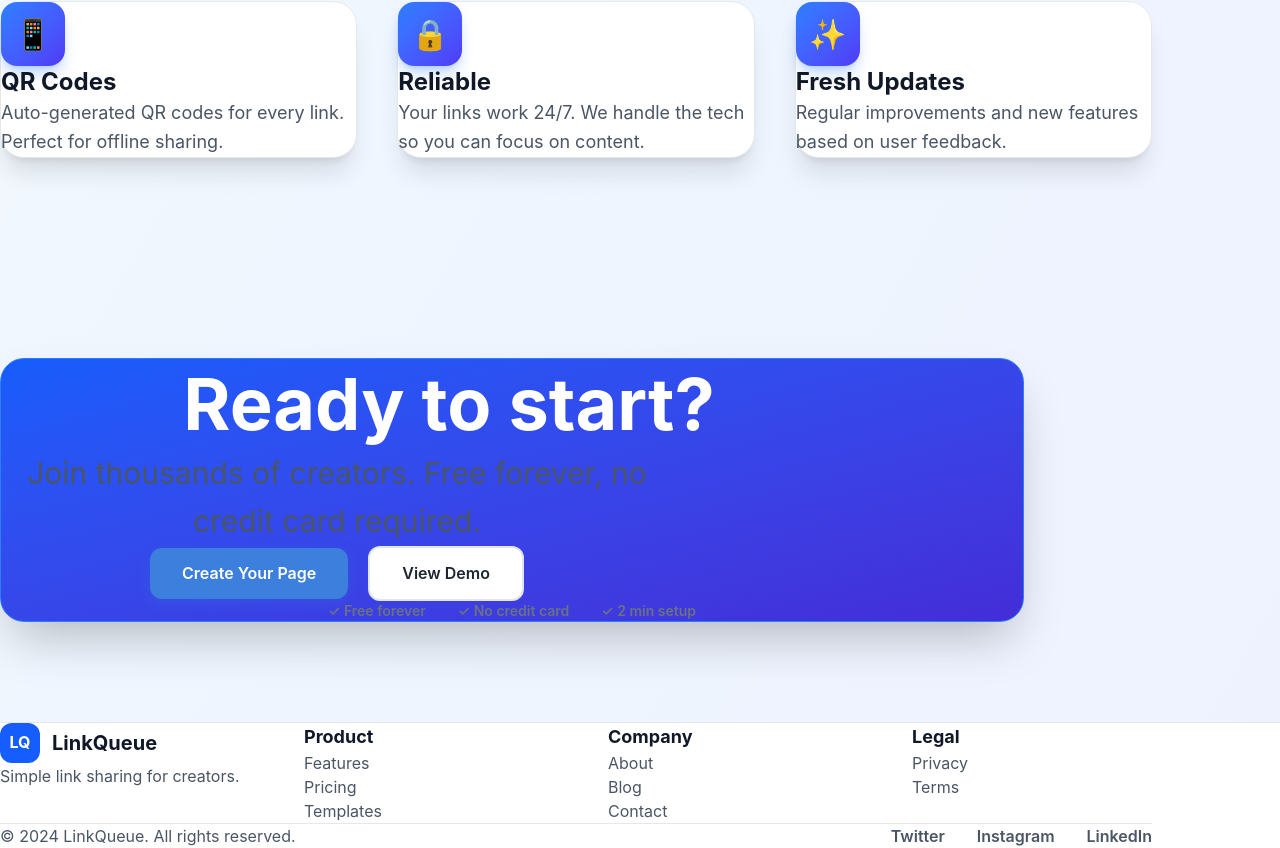
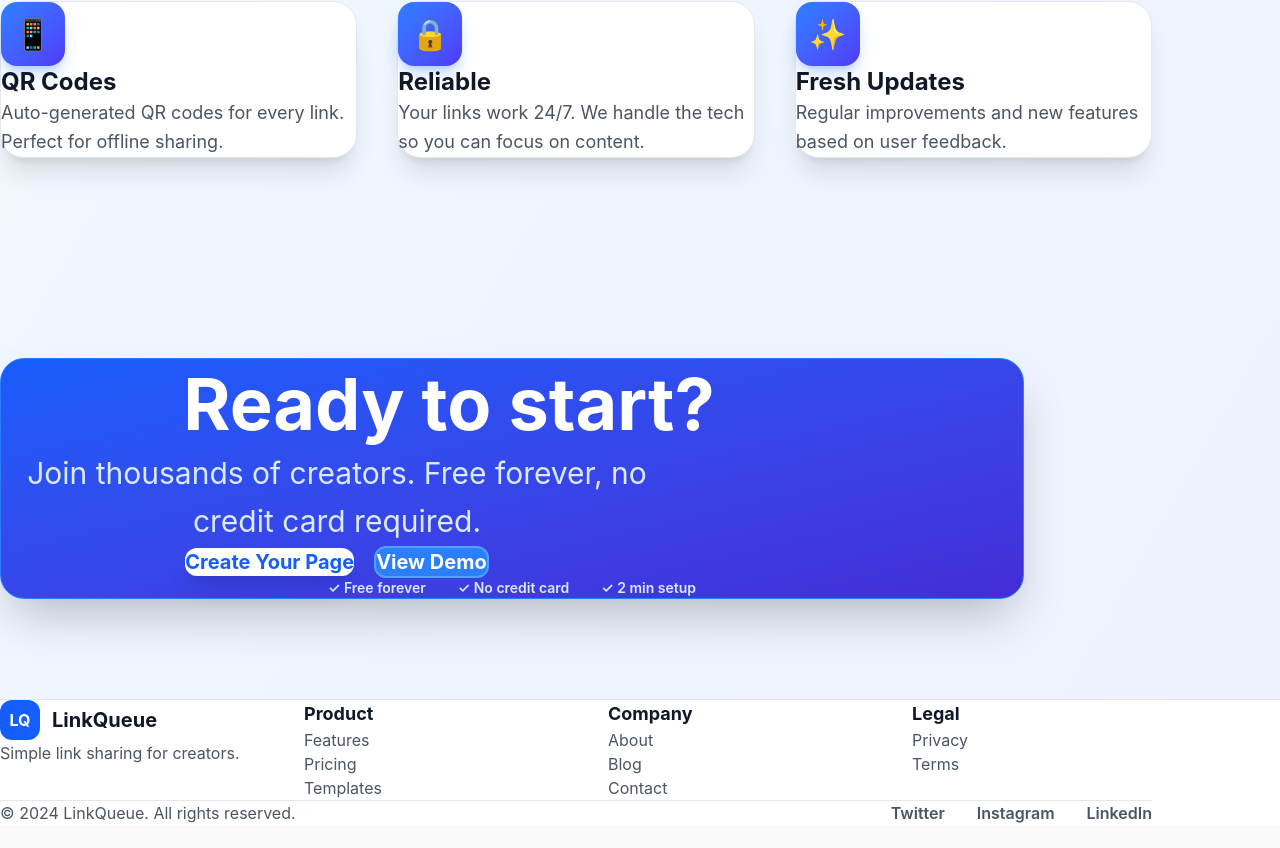
Before and after one commit to gauravk310/linkqueue, a Next.js app: page / in a window 1280 px wide. Shown: the part 1411-2259 px from the top of the page. After the commit the page ends 2236 px from the top, so only its background shows below. Built offline with nearby package versions, Linux system fonts and the light colour scheme.

Commit message:
Update Page.js

```diff
--- a/app/page.js
+++ b/app/page.js
@@ -253,18 +253,18 @@ export default function Home() {
             <h2 className="text-6xl md:text-7xl font-bold mb-8 text-white leading-tight max-w-4xl mx-auto">
               Ready to start?
             </h2>
-            <p className="text-2xl md:text-3xl text-gray-600 mb-12 max-w-2xl mx-auto leading-relaxed">
+            <p className="text-2xl md:text-3xl text-blue-100 mb-12 max-w-2xl mx-auto leading-relaxed">
               Join thousands of creators. Free forever, no credit card required.
             </p>
             <div className="flex flex-col sm:flex-row gap-5 justify-center items-center max-w-2xl mx-auto">
-              <button className="btn-primary text-xl px-14 py-6 w-full sm:w-auto">
+              <button className="text-xl px-14 py-6 w-full sm:w-auto bg-white text-blue-600 font-bold rounded-xl shadow-xl hover:shadow-2xl hover:scale-105 active:scale-95 transition-all">
                 Create Your Page
               </button>
-              <button className="btn-secondary text-xl px-14 py-6 w-full sm:w-auto">
+              <button className="text-xl px-14 py-6 w-full sm:w-auto bg-blue-500 text-white font-bold rounded-xl border-2 border-blue-400 hover:bg-blue-400 hover:scale-105 active:scale-95 transition-all">
                 View Demo
               </button>
             </div>
-            <div className="flex items-center justify-center gap-8 text-sm font-semibold text-gray-500 mt-10">
+            <div className="flex items-center justify-center gap-8 text-sm font-semibold text-blue-100 mt-10">
               <span className="flex items-center gap-2">✓ Free forever</span>
               <span className="flex items-center gap-2">✓ No credit card</span>
               <span className="flex items-center gap-2">✓ 2 min setup</span>
```
